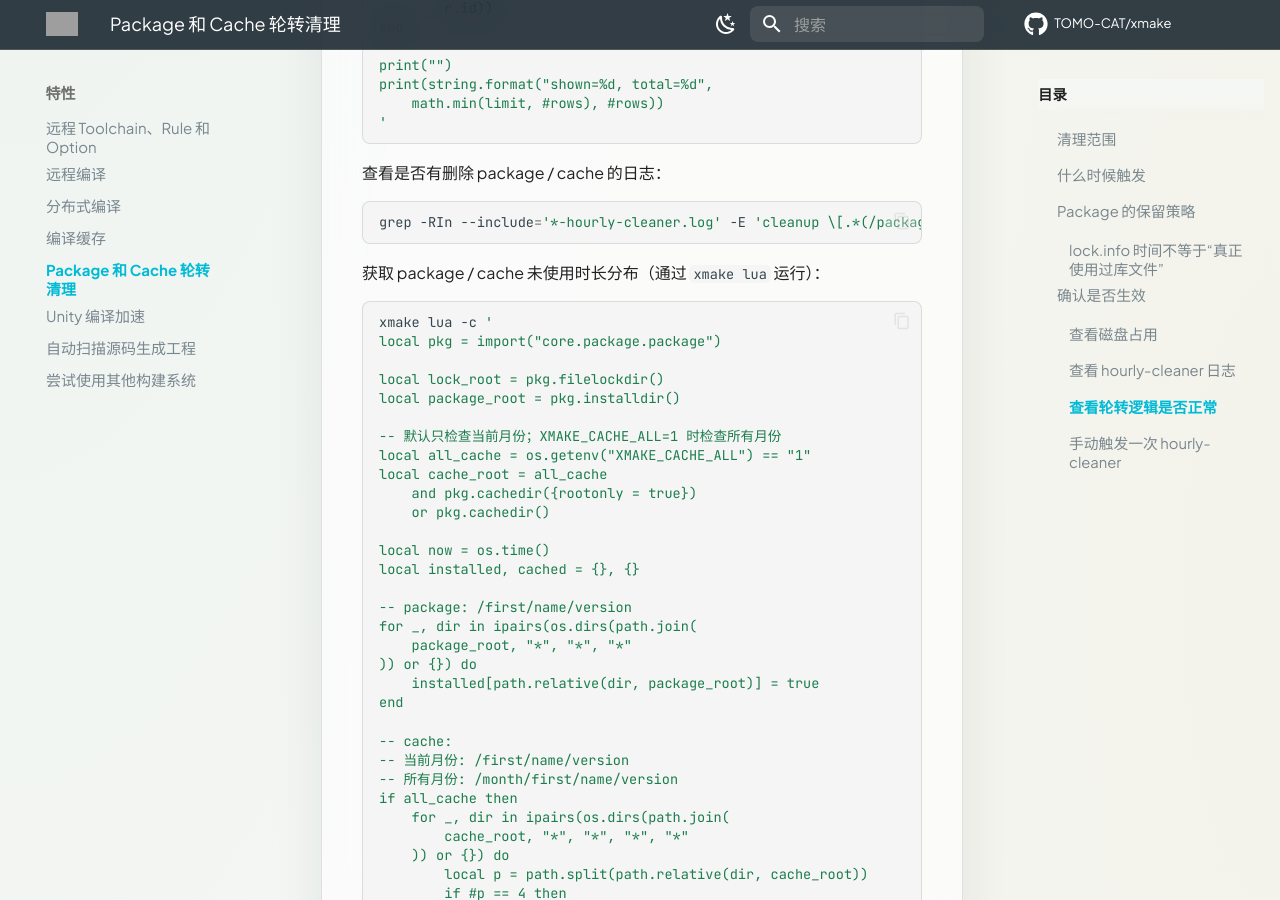
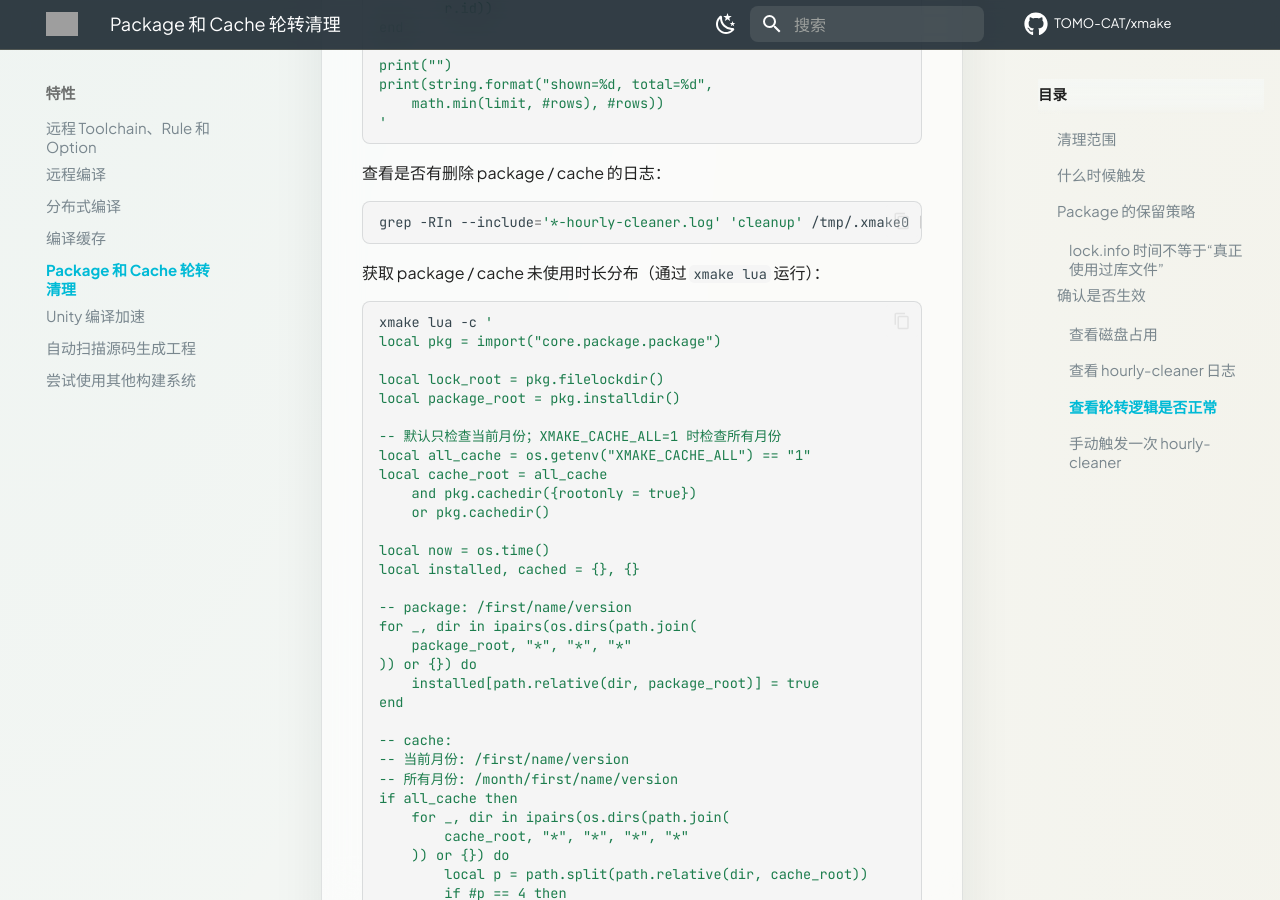
Before and after one commit to zxmake/zxmake.github.io, an MkDocs documentation site: the page built from docs/features/hourly-cleaner.md, in a window 1280 px wide and 900 px high, scrolled down 3702 px. Built offline with MkDocs 1.6.1 and Material for MkDocs 9.7.7, drawn with Linux system fonts in a browser that asks for light colours; comment, search, counter and statistics services are not loaded; grey boxes are pictures that could not be loaded.

Commit message:
[Docs]: hourly-cleaner

````diff
--- a/docs/features/hourly-cleaner.md
+++ b/docs/features/hourly-cleaner.md
@@ -131,7 +131,7 @@
 查看是否有删除 package / cache 的日志：
 
 ```bash
-grep -RIn --include='*-hourly-cleaner.log' -E 'cleanup \[.*(/packages/|/cache/packages/)' /tmp/.xmake0
+grep -RIn --include='*-hourly-cleaner.log' 'cleanup' /tmp/.xmake0 | tail -50
 ```
 
 获取 package / cache 未使用时长分布（通过 `xmake lua` 运行）：
````
